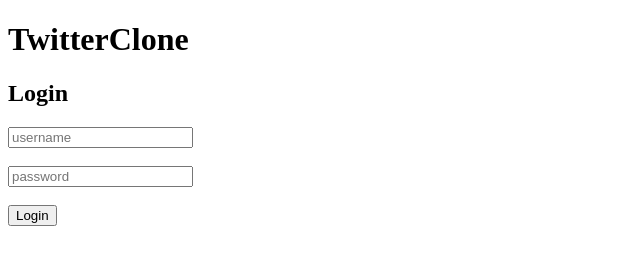
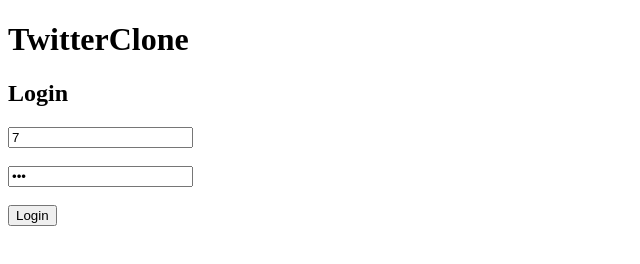
Before and after one commit to akashpandya1/tweeterclone, a website: page tweet.html in a window 1280 px wide. Shown: the full height of the page, 0-640 px from the left. Drawn offline with nearby package versions, Linux system fonts and the light colour scheme.

Commit message:
added default value
added default value

```diff
--- a/tweet.html
+++ b/tweet.html
@@ -12,10 +12,10 @@
 
   <div id="userlogin">
     <h2>Login</h2>
-    <input type="text" placeholder="username" name="userid" id="userid" />
+    <input type="text" placeholder="username" name="userid" id="userid" value="7"/>
     <br/>
     <br/>
-    <input type="password" placeholder="password" name="password" id="password" />
+    <input type="password" placeholder="password" name="password" id="password" value="aaa"/>
     <br/>
     <br/>
     <input type="button" id="loginbutton" name="loginbutton" value="Login" onclick="handleUser(event);" onkeypress="if(event.keyCode === 13){handleUser(event);}"
```
Also changed, not shown: 1 other file.
